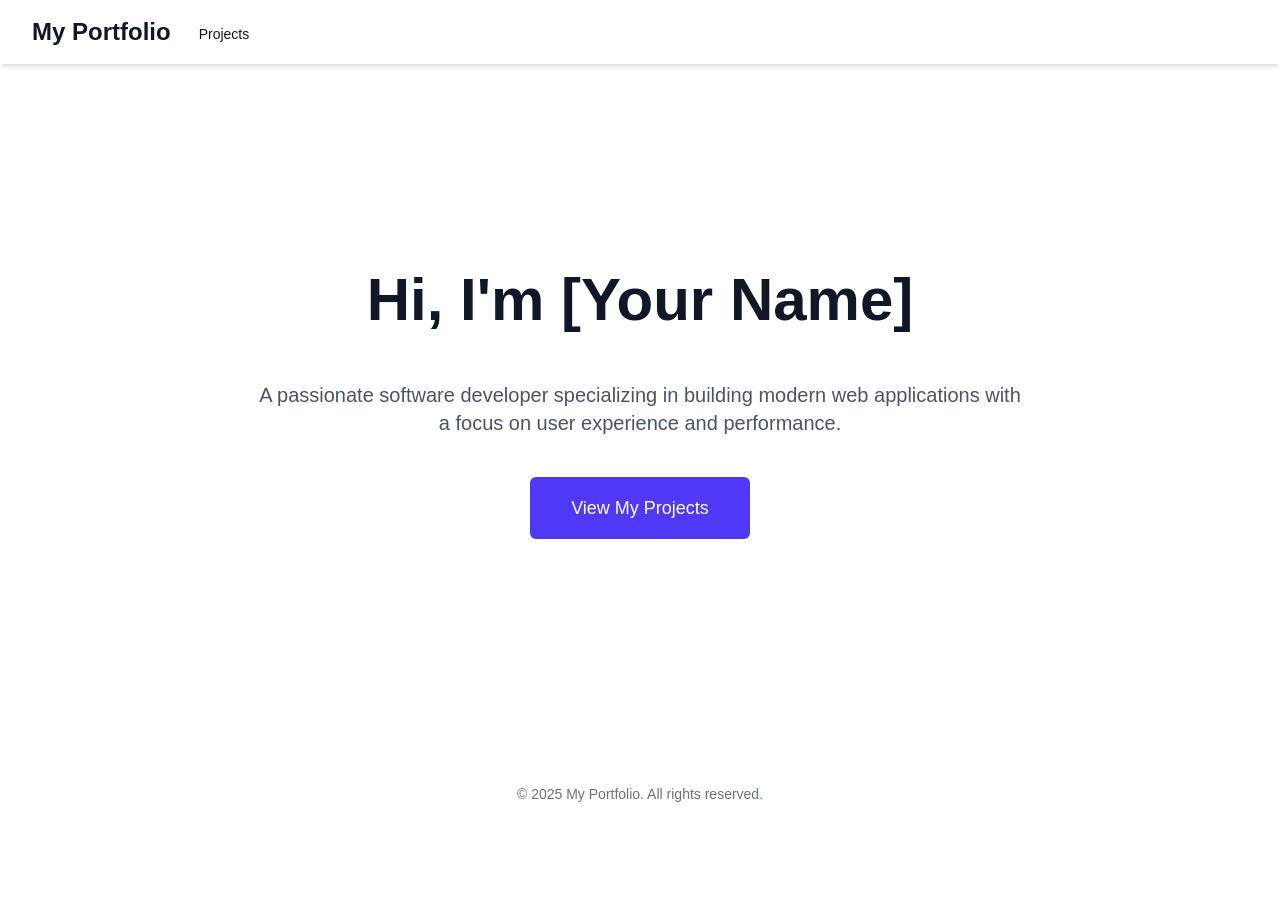
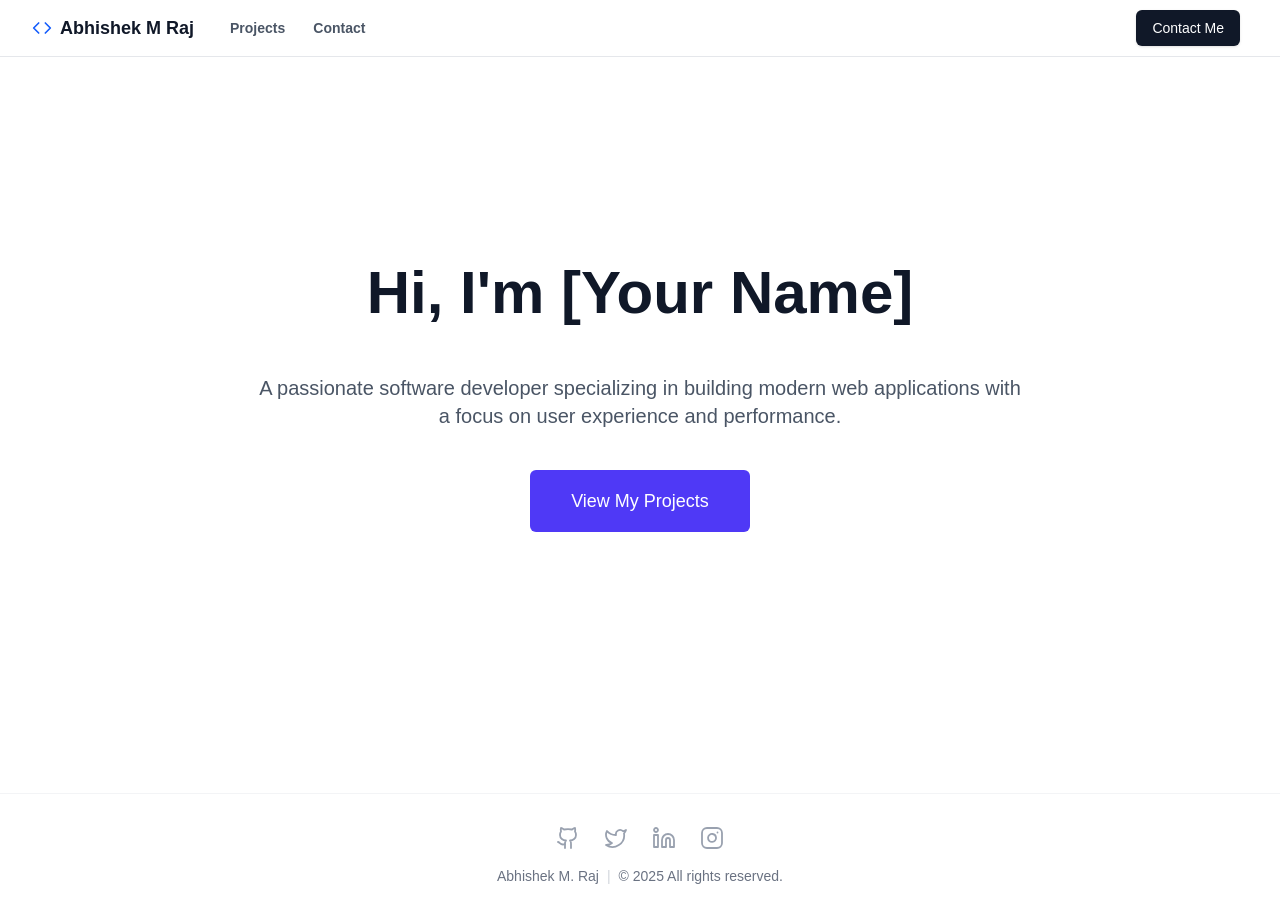
Before and after one commit to abhishek-m-raj/portfolio, a Next.js app: page / in a window 1280 px wide. Before the commit the page ends 820 px from the top, so only its background shows below. Built offline with nearby package versions, Linux system fonts and the light colour scheme.

Commit message:
feat: make navbar and footer better

```diff
--- a/components/Footer.tsx
+++ b/components/Footer.tsx
@@ -1,9 +1,42 @@
+import Link from 'next/link';
+import { Github, Twitter, Linkedin, Instagram } from 'lucide-react';
 
-export default function Footer() {
+const socialLinks = [
+  { href: 'https://github.com/abhishek-m-raj', Icon: Github, label: 'GitHub Profile' },
+  { href: 'https://x.com/Abhishekmraj06', Icon: Twitter, label: 'X/Twitter Profile' },
+  { href: 'https://www.linkedin.com/in/abhishek-m-raj', Icon: Linkedin, label: 'LinkedIn Profile' },
+  { href: 'https://www.instagram.com/abhishekmraj06', Icon: Instagram, label: 'Instagram Profile' },
+];
+
+export default function UltraMinimalFooter() {
+  const currentYear = new Date().getFullYear();
+
   return (
-    <footer className="bg-white dark:bg-gray-900 shadow-md mt-8">
-      <div className="max-w-7xl mx-auto py-4 px-4 sm:px-6 lg:px-8 text-center text-gray-500 dark:text-gray-400 text-sm">
-        © {new Date().getFullYear()} My Portfolio. All rights reserved.
+    <footer className="bg-white dark:bg-gray-950 border-t border-gray-100 dark:border-gray-800 mt-16">
+      <div className="max-w-7xl mx-auto py-8 px-4 sm:px-6 lg:px-8">
+        <div className="flex flex-col items-center justify-center space-y-4">
+          <div className="flex space-x-6">
+            {socialLinks.map((link) => (
+              <a
+                key={link.label}
+                href={link.href}
+                target="_blank"
+                rel="noopener noreferrer"
+                className="text-gray-400 dark:text-gray-600 hover:text-blue-600 dark:hover:text-blue-400 transition"
+                aria-label={link.label}
+              >
+                <link.Icon size={24} strokeWidth={1.8} />
+              </a>
+            ))}
+          </div>
+          <div className="text-center text-gray-500 dark:text-gray-400 text-sm">
+            <Link href="/" className="font-medium hover:text-blue-600 transition">
+              Abhishek M. Raj
+            </Link>
+            <span className="mx-2 text-gray-300 dark:text-gray-700">|</span>
+            <span>&copy; {currentYear} All rights reserved.</span>
+          </div>
+        </div>
       </div>
     </footer>
   );
--- a/components/Navbar.tsx
+++ b/components/Navbar.tsx
@@ -1,27 +1,121 @@
 'use client';
 
+import { useState } from 'react';
 import Link from 'next/link';
+import { usePathname } from 'next/navigation';
+import { Menu, X, Code } from 'lucide-react';
+
+const navItems = [
+  { href: '/projects', label: 'Projects' , key: 'projects'},
+  { href: '/contact', label: 'Contact' , key: 'contact1' },
+];
+
+interface NavLinkProps {
+  href: string;
+  children: React.ReactNode;
+  isActive: boolean;
+}
+
+const NavLink: React.FC<NavLinkProps> = ({ href, children, isActive }) => {
+  const baseClasses = "text-sm transition-colors px-3 py-2 rounded-md";
+  const activeClasses = "text-gray-900 dark:text-white font-semibold bg-gray-100 dark:bg-gray-800";
+  const inactiveClasses = "text-gray-600 dark:text-gray-400 font-semibold hover:bg-gray-50 dark:hover:bg-gray-800";
+
+  return (
+    <Link
+      href={href}
+      className={`${baseClasses} ${isActive ? activeClasses : inactiveClasses}`}
+    >
+      {children}
+    </Link>
+  );
+};
+
+interface ActionLinkProps {
+  href: string;
+  children: React.ReactNode;
+}
+
+const ActionLink: React.FC<ActionLinkProps> = ({ href, children }) => {
+  return (
+    <Link
+      href={href}
+      className="inline-flex items-center justify-center whitespace-nowrap rounded-md text-sm font-medium transition-colors h-9 px-4 py-2
+                 bg-gray-900 text-white dark:bg-gray-50 dark:text-gray-900
+                 shadow hover:bg-gray-700 dark:hover:bg-gray-200"
+    >
+      {children}
+    </Link>
+  );
+};
+
 
 export default function Navbar() {
+  const [isOpen, setIsOpen] = useState(false);
+  const pathname = usePathname();
+
+  const toggleMenu = () => setIsOpen(!isOpen);
+
+  const isPathActive = (href: string) => {
+    return pathname === href || (href !== '/' && pathname.startsWith(href));
+  };
+
   return (
-    <nav className="bg-white dark:bg-gray-900 shadow-md">
+    <nav className="bg-white/95 backdrop-blur supports-backdrop-filter:bg-white/60 dark:bg-gray-950/95 dark:supports-backdrop-filter:bg-gray-950/60 border-b border-gray-200 dark:border-gray-800 sticky top-0 z-50">
       <div className="max-w-7xl mx-auto px-4 sm:px-6 lg:px-8">
-        <div className="flex justify-between h-16">
-          <div className="flex">
-            <Link href="/" className="shrink-0 flex items-center">
-              <span className="text-2xl font-bold text-gray-900 dark:text-white">My Portfolio</span>
+        <div className="flex justify-between h-14">
+          <div className="flex items-center space-x-6">
+            <Link href="/" className="flex items-center shrink-0">
+              <Code className="w-5 h-5 mr-2 text-blue-600" />
+              <span className="text-lg font-bold text-gray-900 dark:text-white">Abhishek M Raj</span>
             </Link>
-            <div className="hidden sm:ml-6 sm:flex sm:space-x-8">
-              <Link
-                href="/projects"
-                className="inline-flex items-center px-1 pt-1 text-sm font-medium text-gray-900 dark:text-gray-300 hover:border-gray-300 hover:text-gray-700 dark:hover:text-white"
-              >
-                Projects
-              </Link>
+            <div className="hidden sm:flex sm:items-center sm:space-x-1">
+              {navItems.map((item) => (
+                <NavLink
+                  key={item.href}
+                  href={item.href}
+                  isActive={isPathActive(item.href)}
+                >
+                  {item.label}
+                </NavLink>
+              ))}
             </div>
           </div>
+          <div className="flex items-center space-x-2">
+            <div className="hidden sm:block">
+              <ActionLink href="/contact">
+                Contact Me
+              </ActionLink>
+            </div>
+            <button
+              onClick={toggleMenu}
+              className="p-2 rounded-md text-gray-700 dark:text-gray-400 hover:bg-gray-100 dark:hover:bg-gray-800 focus:outline-none sm:hidden"
+              aria-controls="mobile-menu"
+              aria-expanded={isOpen}
+            >
+              {isOpen ? <X className="w-5 h-5" /> : <Menu className="w-5 h-5" />}
+            </button>
+          </div>
+        </div>
+      </div>
+      <div className={`${isOpen ? 'block' : 'hidden'} sm:hidden border-t border-gray-200 dark:border-gray-800`}>
+        <div className="space-y-1 px-2 pb-3 pt-2">
+          {[...navItems, { href: '/contact', label: 'Contact', key: 'contact2'}].map((item) => (
+            <Link
+              key={item.key}
+              href={item.href}
+              onClick={() => setIsOpen(false)}
+              className={`block w-full text-sm font-medium rounded-md px-3 py-2 text-left transition ${
+                isPathActive(item.href)
+                  ? 'bg-blue-600 text-white hover:bg-blue-700'
+                  : 'text-gray-700 dark:text-gray-300 hover:bg-gray-100 dark:hover:bg-gray-800'
+              }`}
+            >
+              {item.label}
+            </Link>
+          ))}
         </div>
       </div>
     </nav>
   );
-};
+}
```
